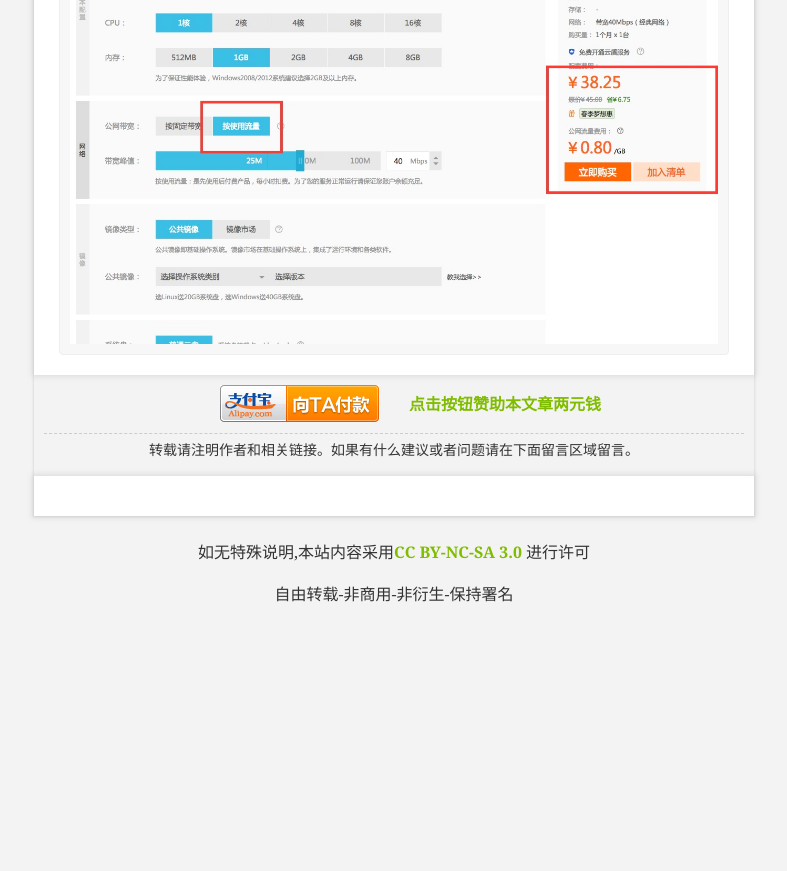
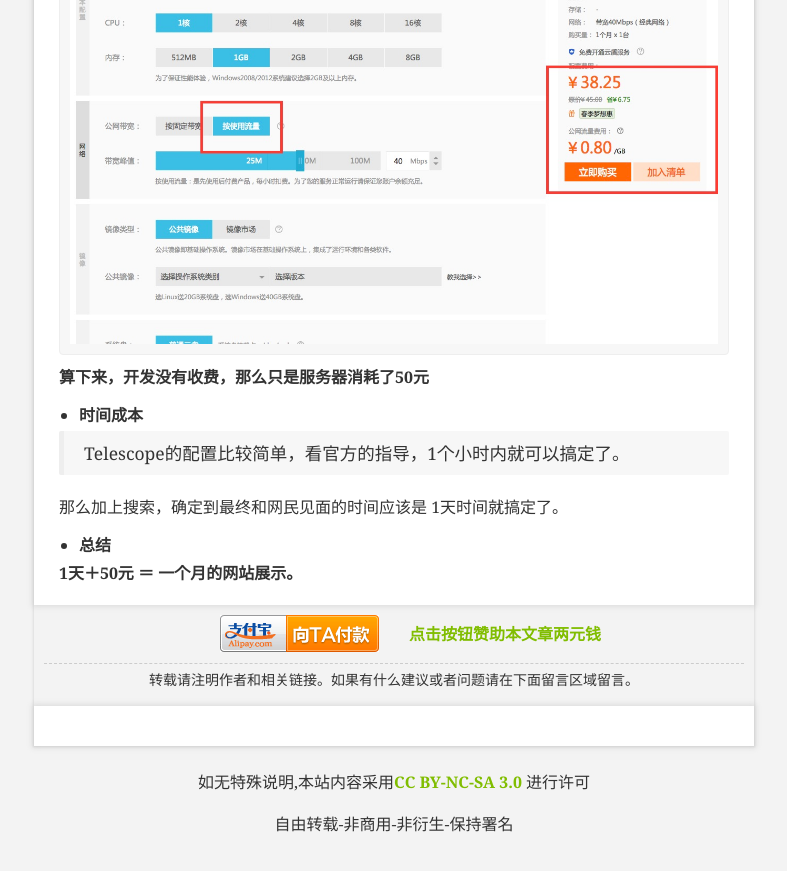
Before and after one commit to icindy/icindy.github.io, a Jekyll site: the page built from _posts/2015-06-09-how-hard-to-make-a-website.md, in a window 1280 px wide and 900 px high, scrolled down 2506 px. Shown: the top 871 px of the window, without its empty margins (246-1033 px from the left). Built offline with Jekyll 4.4.1, drawn with Linux system fonts in a browser that asks for light colours; nearby versions of some CDN libraries; comment, search, counter and statistics services are not loaded; before the commit the page ends 3176 px from its top, so only the background shows below that.

Commit message:
naodoo 1

```diff
--- a/_posts/2015-06-09-how-hard-to-make-a-website.md
+++ b/_posts/2015-06-09-how-hard-to-make-a-website.md
@@ -96,3 +96,15 @@ OK－以上的东西，大概的开发\修改＋部署的时间加起来没有
 这里我选择了，按照包月流量计算的模式，这样我觉得比较省，你也可以自由搭配...
 
 ![阿里云配置](/images/post/website/peizhi1.jpg)
+
+**算下来，开发没有收费，那么只是服务器消耗了50元**
+
+- 时间成本
+
+> Telescope的配置比较简单，看官方的指导，1个小时内就可以搞定了。
+
+那么加上搜索，确定到最终和网民见面的时间应该是 1天时间就搞定了。
+
+- 总结
+
+**1天＋50元 ＝ 一个月的网站展示。**
```
